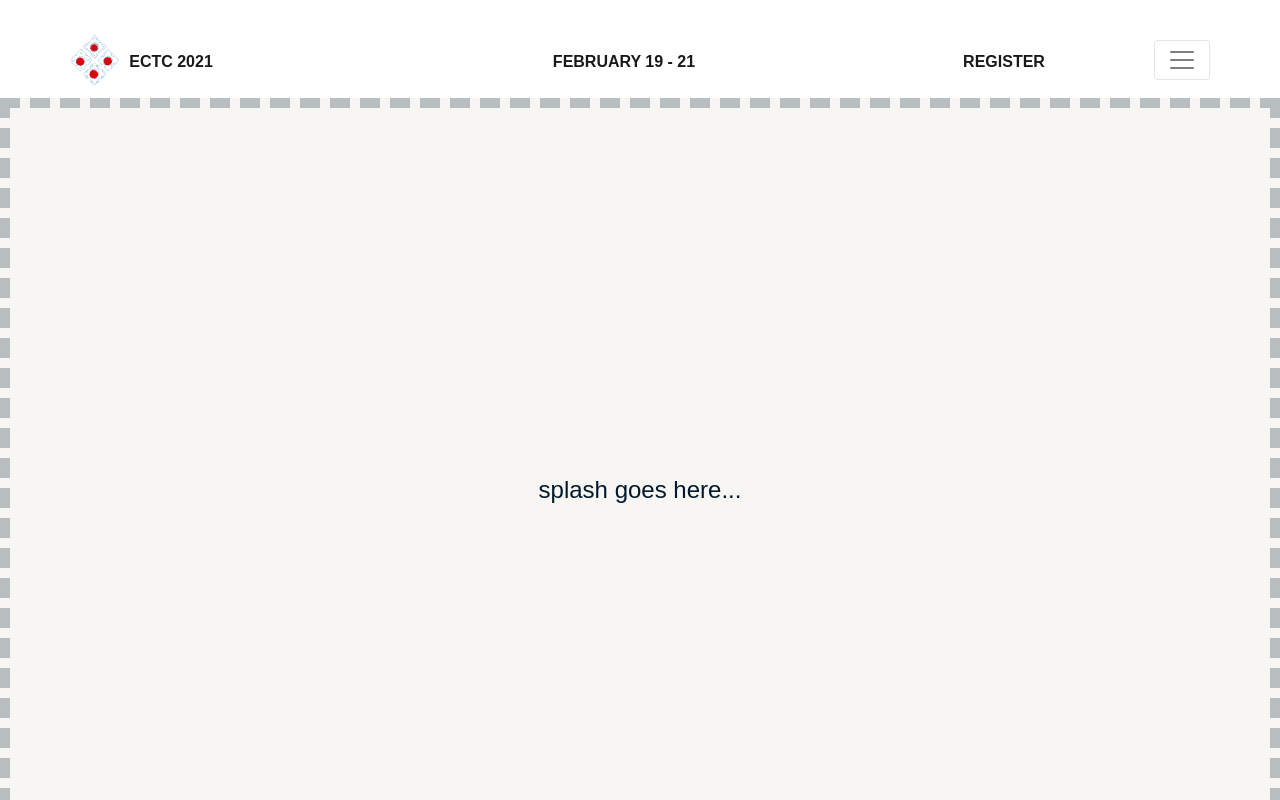
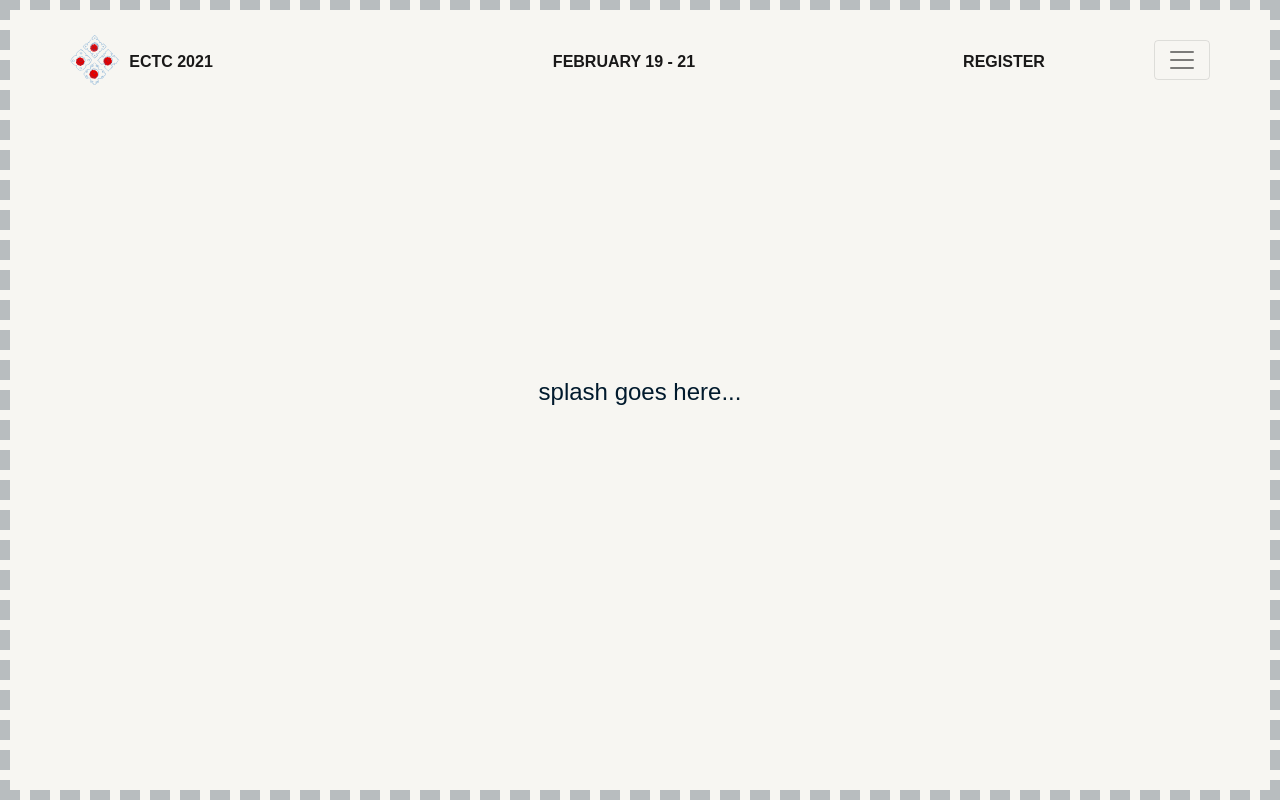
Before and after one commit to FullStackAtBrownTeam/ECTC2021-website, a React (Create React App) app: page / in a window 1280 px wide. Shown: the top 800 px of the page. Built offline with nearby package versions, Linux system fonts and the light colour scheme.

Commit message:
navbar fixes

```diff
--- a/src/App.css
+++ b/src/App.css
@@ -116,10 +116,15 @@ p, .body-text {
 }
 
 .navigation {
-    background-color: transparent ;
+    background-color: transparent;
     font-family: 'Proxima Nova', Arial, Helvetica, sans-serif;
     font-weight: bold;
     color: #011A2D;
+    position: fixed;
+    top: 0;
+    z-index: 100000;
+    box-sizing: border-box;
+    width: 100vw;
     padding-left: 70px;
     padding-right: 70px;
     padding-top: 30px;
@@ -152,8 +157,11 @@ p, .body-text {
 #hamburger {
     text-align: right;
     padding: 15px;
+    background: rgba(247, 246, 242, 0.75);
+    width: 25vm;
+    box-sizing: border-box;
+    width: 50vw;
 }
-
 
 .about{
     color: #011A2D;
--- a/src/components/NavBar.js
+++ b/src/components/NavBar.js
@@ -1,12 +1,11 @@
 import React, { Component } from 'react';
 import { Nav, Navbar } from 'react-bootstrap';
 import "bootstrap/dist/css/bootstrap.min.css";
-import { FontAwesomeIcon } from '@fortawesome/react-fontawesome';
 
 export class Navigation extends Component {
     render() {
         return (
-            <Navbar collapseOnSelect expand="false" className="navigation justify-content-between" sticky="top" >
+            <Navbar collapseOnSelect position="fixed" top="0" z-index="99999" expand="false" className="navigation justify-content-between" sticky="top" >
 
                 <Navbar.Brand className="nav-bar-logo">
                     <img
@@ -22,13 +21,6 @@ export class Navigation extends Component {
                 </Navbar.Brand>
 
                 <Navbar.Toggle aria-controls="hamburger" >
-                    {/* <span>
-                        <FontAwesomeIcon
-                            icon="bars"
-                            color="#011A2D"
-                            size="2x"
-                         />
-                    </span> */}
                 </Navbar.Toggle>
 				<Navbar.Collapse id="hamburger">
 					<Nav id="hamburger-items">
```
